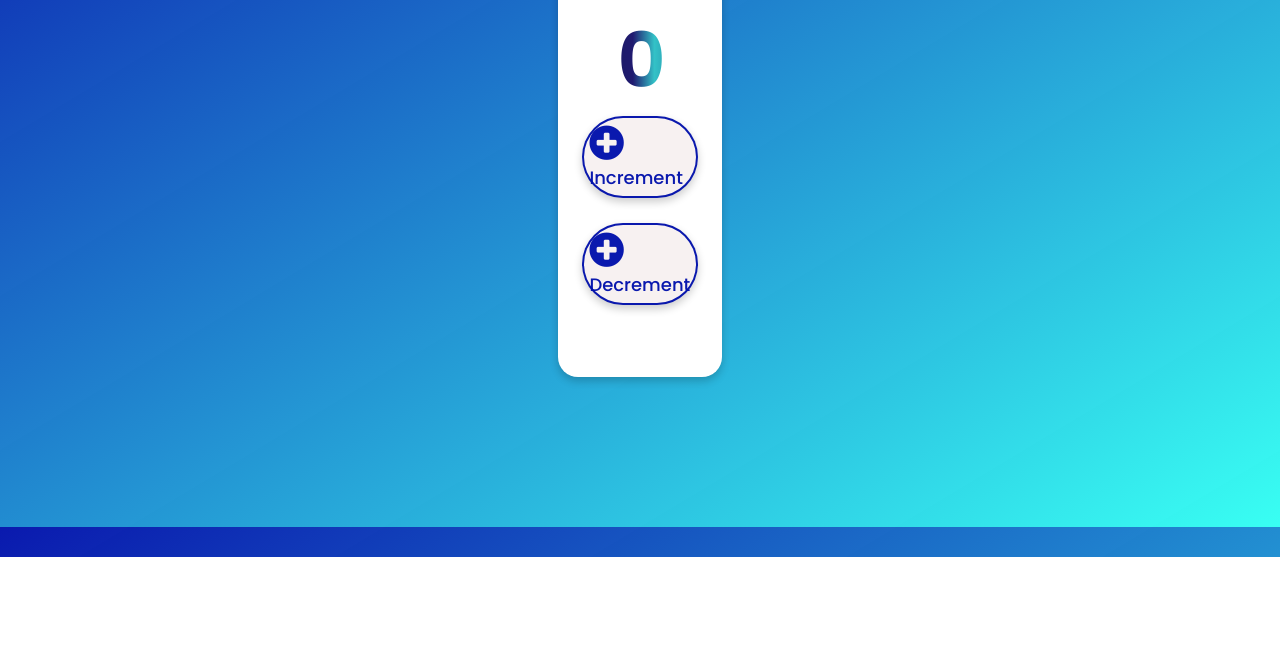
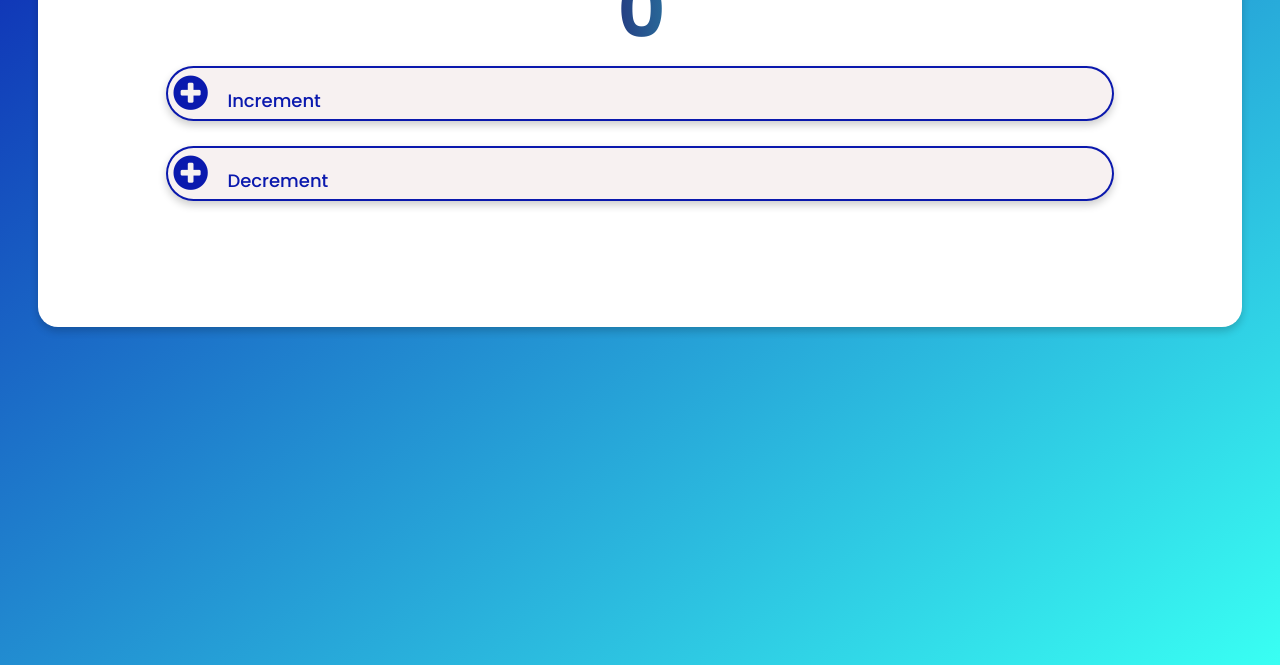
Before and after one commit to AnjaliRaj015/CounterApp, a plain HTML site: page index.html in a window 1280 px wide. Shown: the part 243-908 px from the top of the page. Before the commit the page ends 800 px from the top, so only its background shows below. Drawn offline with Linux system fonts and the light colour scheme.

Commit message:
Update index.css

```diff
--- a/index.css
+++ b/index.css
@@ -60,3 +60,20 @@ body{
     color: rgb(0,16,171,0.96);
     font-size: 40px;
   }
+
+@media (min-width: 200px) {
+  body{
+    height:100vh;
+    background:linear-gradient(to bottom right,rgb(0,16,171,0.96),rgb(57,255,243,1)) ;
+}
+.card {
+    box-shadow: 0 4px 8px 0 rgba(0, 0, 0, 0.2);
+    margin:100px 30px 400px 30px;
+    text-align: center;
+    padding: 10px;
+    font-family: 'Poppins', sans-serif;
+    height: 450px;
+    background-color: white;
+    border-radius: 20px;
+  }
+}
```
